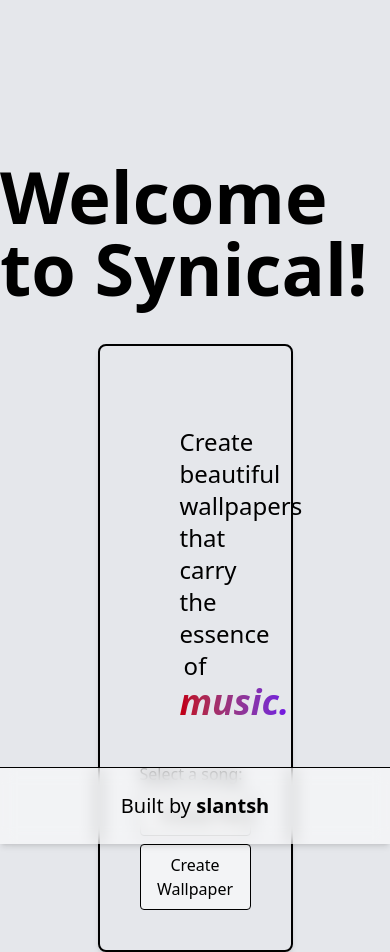
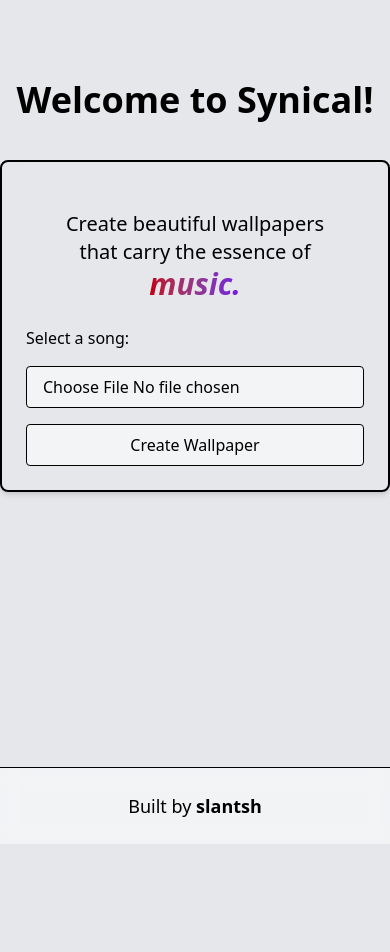
Before and after one commit to slantsh/synical, a Flask app: page / in a window 390 px wide. After the commit the page ends 844 px from the top, so only its background shows below. Run offline with Flask 3, Linux system fonts and the light colour scheme.

Commit message:
responsive

```diff
--- a/flaskr/static/dist/out.css
+++ b/flaskr/static/dist/out.css
@@ -23,18 +23,26 @@
     --color-black: #000;
     --color-white: #fff;
     --spacing: 0.25rem;
+    --container-2xl: 42rem;
+    --text-lg: 1.125rem;
+    --text-lg--line-height: calc(1.75 / 1.125);
     --text-xl: 1.25rem;
     --text-xl--line-height: calc(1.75 / 1.25);
     --text-2xl: 1.5rem;
     --text-2xl--line-height: calc(2 / 1.5);
+    --text-3xl: 1.875rem;
+    --text-3xl--line-height: calc(2.25 / 1.875);
     --text-4xl: 2.25rem;
     --text-4xl--line-height: calc(2.5 / 2.25);
+    --text-6xl: 3.75rem;
+    --text-6xl--line-height: 1;
     --text-7xl: 4.5rem;
     --text-7xl--line-height: 1;
     --text-8xl: 6rem;
     --text-8xl--line-height: 1;
     --text-9xl: 8rem;
     --text-9xl--line-height: 1;
+    --font-weight-medium: 500;
     --font-weight-bold: 700;
     --radius-lg: 0.5rem;
     --blur-xs: 4px;
@@ -224,6 +232,15 @@
   .mx-auto {
     margin-inline: auto;
   }
+  .mt-4 {
+    margin-top: calc(var(--spacing) * 4);
+  }
+  .mt-auto {
+    margin-top: auto;
+  }
+  .mb-20 {
+    margin-bottom: calc(var(--spacing) * 20);
+  }
   .flex {
     display: flex;
   }
@@ -233,6 +250,9 @@
   .h-full {
     height: 100%;
   }
+  .min-h-screen {
+    min-height: 100vh;
+  }
   .w-1 {
     width: calc(var(--spacing) * 1);
   }
@@ -241,6 +261,9 @@
   }
   .w-full {
     width: 100%;
+  }
+  .max-w-2xl {
+    max-width: var(--container-2xl);
   }
   .flex-shrink {
     flex-shrink: 1;
@@ -292,6 +315,9 @@
   }
   .gap-2 {
     gap: calc(var(--spacing) * 2);
+  }
+  .gap-4 {
+    gap: calc(var(--spacing) * 4);
   }
   .rounded {
     border-radius: 0.25rem;
@@ -437,6 +463,9 @@
   .pb-4 {
     padding-bottom: calc(var(--spacing) * 4);
   }
+  .pb-6 {
+    padding-bottom: calc(var(--spacing) * 6);
+  }
   .pb-10 {
     padding-bottom: calc(var(--spacing) * 10);
   }
@@ -465,6 +494,10 @@
     font-size: var(--text-2xl);
     line-height: var(--tw-leading, var(--text-2xl--line-height));
   }
+  .text-3xl {
+    font-size: var(--text-3xl);
+    line-height: var(--tw-leading, var(--text-3xl--line-height));
+  }
   .text-4xl {
     font-size: var(--text-4xl);
     line-height: var(--tw-leading, var(--text-4xl--line-height));
@@ -481,6 +514,10 @@
     font-size: var(--text-9xl);
     line-height: var(--tw-leading, var(--text-9xl--line-height));
   }
+  .text-lg {
+    font-size: var(--text-lg);
+    line-height: var(--tw-leading, var(--text-lg--line-height));
+  }
   .text-xl {
     font-size: var(--text-xl);
     line-height: var(--tw-leading, var(--text-xl--line-height));
@@ -488,6 +525,10 @@
   .font-bold {
     --tw-font-weight: var(--font-weight-bold);
     font-weight: var(--font-weight-bold);
+  }
+  .font-medium {
+    --tw-font-weight: var(--font-weight-medium);
+    font-weight: var(--font-weight-medium);
   }
   .text-black {
     color: var(--color-black);
@@ -660,6 +701,50 @@
       @media (hover: hover) {
         text-underline-offset: auto;
       }
+    }
+  }
+  .sm\:fixed {
+    @media (width >= 40rem) {
+      position: fixed;
+    }
+  }
+  .sm\:bottom-0 {
+    @media (width >= 40rem) {
+      bottom: calc(var(--spacing) * 0);
+    }
+  }
+  .sm\:left-0 {
+    @media (width >= 40rem) {
+      left: calc(var(--spacing) * 0);
+    }
+  }
+  .sm\:p-10 {
+    @media (width >= 40rem) {
+      padding: calc(var(--spacing) * 10);
+    }
+  }
+  .sm\:text-2xl {
+    @media (width >= 40rem) {
+      font-size: var(--text-2xl);
+      line-height: var(--tw-leading, var(--text-2xl--line-height));
+    }
+  }
+  .sm\:text-4xl {
+    @media (width >= 40rem) {
+      font-size: var(--text-4xl);
+      line-height: var(--tw-leading, var(--text-4xl--line-height));
+    }
+  }
+  .sm\:text-6xl {
+    @media (width >= 40rem) {
+      font-size: var(--text-6xl);
+      line-height: var(--tw-leading, var(--text-6xl--line-height));
+    }
+  }
+  .lg\:text-7xl {
+    @media (width >= 64rem) {
+      font-size: var(--text-7xl);
+      line-height: var(--tw-leading, var(--text-7xl--line-height));
     }
   }
 }
--- a/flaskr/templates/index.html
+++ b/flaskr/templates/index.html
@@ -1,29 +1,43 @@
 <html>
-
 <head>
     <title>Synical</title>
     <link rel="stylesheet" href="/static/dist/out.css">
 </head>
-<body class="bg-gray-200">
-    <h1 class="flex justify-center text-black text-7xl font-bold pt-40 pb-10">
+
+<body class="bg-gray-200 min-h-screen flex flex-col">
+
+    <h1 class="text-black font-bold pt-20 pb-6 text-center
+               text-4xl sm:text-6xl lg:text-7xl">
         Welcome to Synical!
     </h1>
-    <div class="bg-transparent border-2 p-10 rounded-lg shadow-md w-1/2 mx-auto">
-    <div class="text-center text-2xl p-10 ">
-    <span>Create beautiful wallpapers that carry the essence of</span>
-    <span class="bg-clip-text text-transparent text-4xl font-bold italic bg-linear-to-r from-red-700 to-violet-700">music.</span>
+
+    <div class="bg-transparent border-2 p-6 sm:p-10 rounded-lg shadow-md
+                w-full max-w-2xl mx-auto mt-4 mb-20">
+
+        <div class="text-center text-xl sm:text-2xl p-6">
+            <span>Create beautiful wallpapers that carry the essence of </span>
+            <span class="bg-clip-text text-transparent text-3xl sm:text-4xl font-bold italic
+                         bg-linear-to-r from-red-700 to-violet-700">
+                music.
+            </span>
+        </div>
+
+        <form class="flex flex-col gap-4" action="/upload" method="POST" enctype="multipart/form-data">
+            <label for="audio-file" class="font-medium">Select a song:</label>
+            <input class="btn" type="file" id="audio-file" name="file" accept="audio/*">
+            <button class="btn">Create Wallpaper</button>
+        </form>
     </div>
 
-    <form class="flex flex-col gap-2" action="/upload" method="POST" enctype="multipart/form-data">
-        <label for="audio-file">Select a song:</label>
-        <input class="btn"type="file" id="audio-file" name="file" accept="audio/*">
-        <button class="btn">Create Wallpaper</button>
-    </form>
-    </div>
-<footer class="fixed bottom-0 left-0 w-full text-xl bg-white/50 backdrop-blur-sm border-t p-6 text-center shadow-md">
-        <span> Built by </span>
-        <a class="font-bold hover:underline hover:text-transparent hover:bg-clip-text hover:bg-linear-to-r from-red-500 to-blue-500" href="https://github.com/slantsh"> slantsh </a>
+    <footer
+        class="w-full text-lg bg-white/50 backdrop-blur-sm border-t p-6 text-center shadow-md
+               mt-auto
+               sm:fixed sm:bottom-0 sm:left-0">
+        <span>Built by</span>
+        <a class="font-bold hover:underline hover:text-transparent hover:bg-clip-text
+                  hover:bg-linear-to-r from-red-500 to-blue-500"
+           href="https://github.com/slantsh">slantsh</a>
     </footer>
-    </body>
+
 </body>
 </html>
```
